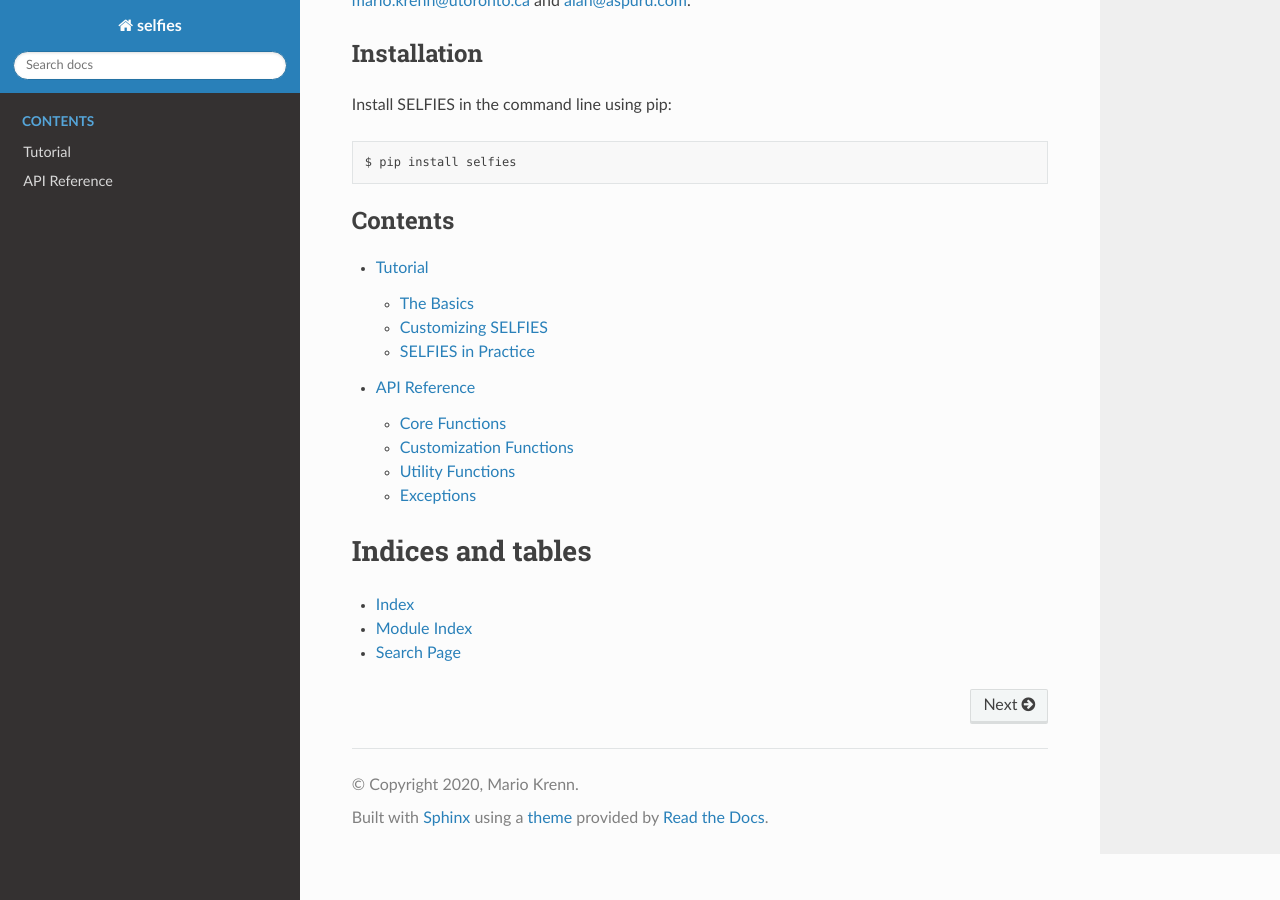
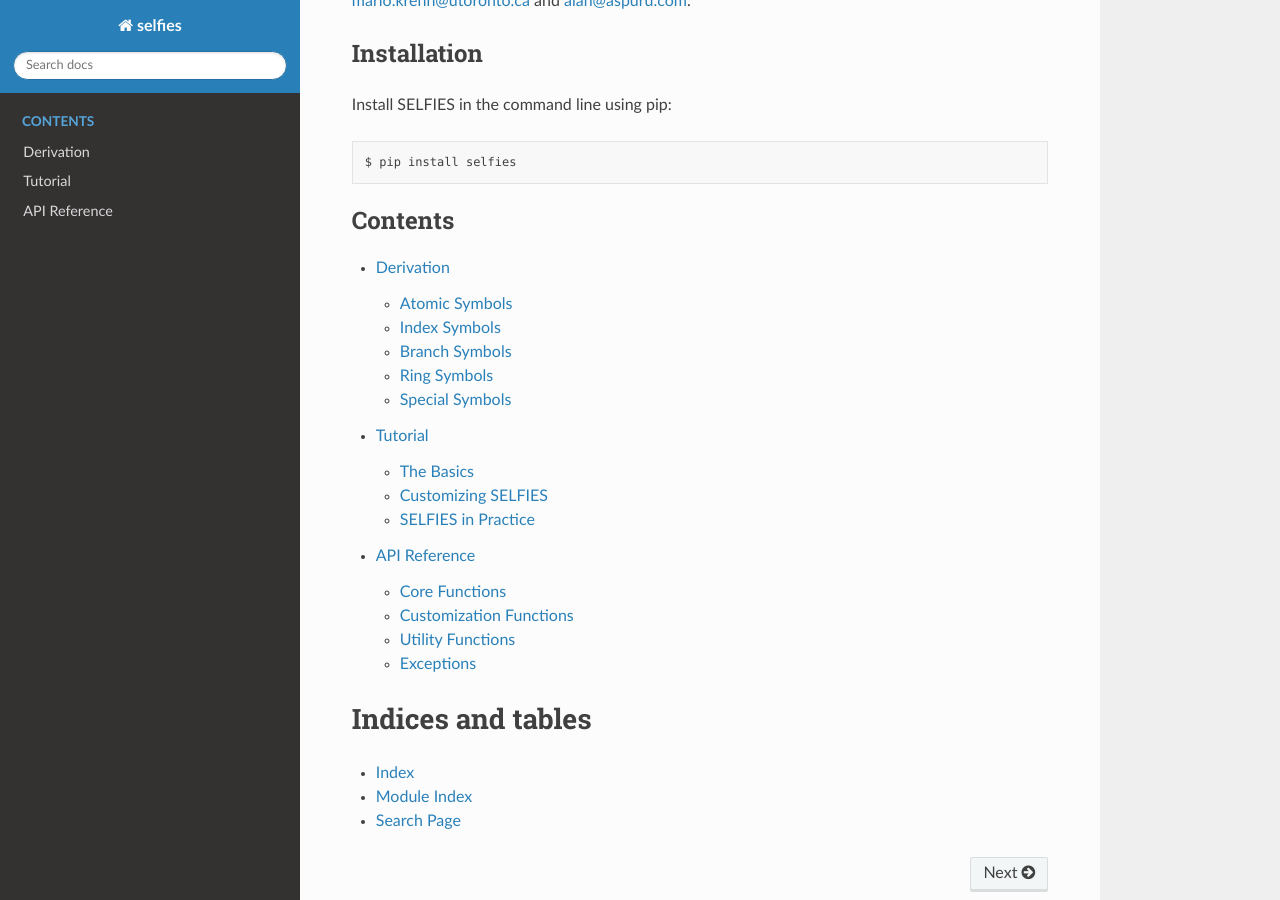
Before and after one commit to aspuru-guzik-group/selfies, a Sphinx documentation site: the page built from docs/source/index.rst, in a window 1280 px wide and 900 px high, scrolled down 411 px. Built offline with Sphinx 7.4.7 and the Read the Docs theme 2.0.0, drawn with Linux system fonts in a browser that asks for light colours; some of the changed lines change nothing that is shown.

Commit message:
Add back SELFIES derivation tutorial in documentation

```diff
--- /dev/null
+++ b/docs/source/derivation.rst
@@ -0,0 +1,281 @@
+Derivation
+============
+
+This section is an informal tutorial on how molecules are derived
+from a SELFIES. The SELFIES grammar has non-terminal symbols or states
+
+.. math::
+
+    X_0, \ldots, X_7, Q
+
+Derivation starts with state :math:`X_0`. The SELFIES is read symbol-by-symbol,
+with each symbol specifying a grammar rule. SELFIES derivation terminates
+when no non-terminal symbols remain. In each subsection, we describe a type of
+SELFIES symbol and the grammar rules associated with it.
+
+Atomic Symbols
+##############
+
+Atomic symbols are of the general form ``[<B><A>]``, where
+``<B> in {'', '/', '\\', '=', '#'}`` is a prefix representing a bond,
+and ``<A>`` is a SMILES symbol representing an atom or ion.
+If the SMILES symbol is enclosed by square brackets (e.g. ``[13C]``),
+then the square brackets are dropped and ``expl`` (for "explicit brackets")
+is appended to obtain ``<A>``. For example:
+
+.. table::
+    :align: center
+
+    +---------+---------------+--------------+----------------+
+    | ``<B>`` | SMILES symbol | ``<A>``      | SELFIES symbol |
+    +=========+===============+==============+================+
+    | ``'='`` | ``N``         | ``N``        | ``[=N]``       |
+    +---------+---------------+--------------+----------------+
+    | ``''``  | ``[C@@H]``    | ``C@@Hexpl`` | ``[C@@Hexpl]`` |
+    +---------+---------------+--------------+----------------+
+    | ``'/'`` | ``[O+]``      | ``O+expl``   | ``[/O+expl]``  |
+    +---------+---------------+--------------+----------------+
+
+Let atomic symbol ``[<B><A>]`` be given, where ``<B>`` is a prefix
+representing a bond with multiplicity :math:`\beta` and ``<A>`` is an atom
+that can make :math:`\alpha` bonds maximally. The atomic symbol maps:
+
+.. math::
+
+    X_i \to \begin{cases}
+        \texttt{<B'><A>}  & \alpha - \mu = 0 \\
+        \texttt{<B'><A>} X_{\alpha - \mu}  & \alpha - \mu \neq 0
+    \end{cases}
+
+where ``<B'>`` is a prefix representing a bond with multiplicity
+:math:`\mu = \min(\beta, \alpha, i)`, or the empty string if :math:`\mu = 0`.
+Note that non-terminal states :math:`X_i` effectively restrict the subsequent
+bond to a multiplicity of at most :math:`i`. We provide an example of
+the derivation of the SELFIES ``[F][=C][=C][#N]``:
+
+.. math::
+
+    X_0 \to \texttt{F}X_1 \to \texttt{FC}X_3 \to \texttt{FC=C}X_2 \to \texttt{FC=C=N}
+
+
+**Discussion:** Intuitively, the formal grammar has the following behaviour.
+An atomic symbol ``[<B><A>]`` connects atom ``<A>`` to the previously derived
+atom through bond type ``<B>``. If creating this bond would violate the bond
+constraints of the previous or current atom, the bond multiplicity is reduced
+(minimally) such that all bond constraints are fulfilled.
+
+**Examples:**
+
+.. table::
+    :align: center
+
+    +---------+-----------------------------+-----------------+
+    | Example | SELFIES                     | SMILES          |
+    +=========+=============================+=================+
+    | 1       | ``[C][=C][C][#C][13Cexpl]`` | ``C=CC#C[13C]`` |
+    +---------+-----------------------------+-----------------+
+    | 2       | ``[C][F][C][C][C][C]``      | ``CF``          |
+    +---------+-----------------------------+-----------------+
+    | 3       | ``[C][O][=C][#O][C][F]``    | ``COC=O``       |
+    +---------+-----------------------------+-----------------+
+
+Index Symbols
+#############
+
+The state :math:`Q` is used to derive the size of branches and
+the location of ring bonds. After a ring or branch symbol, the subsequent
+one or more SELFIES symbols are used to derive an integer from :math:`Q`.
+Note that the specific branch and ring symbol itself will specify exactly
+how many symbols are used in the derivation (e.g. ``[Ring3]`` indicates
+that the subsequent three symbols are used).
+
+First, each subsequent symbol :math:`s_i` is converted to an
+index :math:`\text{idx}(s_i)`, according to the following assignment:
+
+.. table::
+    :align: center
+
+    +-------+-----------------+-------+-----------------+
+    | Index | Symbol          | Index | Symbol          |
+    +=======+=================+=======+=================+
+    | 0     | ``[C]``         | 8     | ``[Branch2_3]`` |
+    +-------+-----------------+-------+-----------------+
+    | 1     | ``[Ring1]``     | 9     | ``[O]``         |
+    +-------+-----------------+-------+-----------------+
+    | 2     | ``[Ring2]``     | 10    | ``[N]``         |
+    +-------+-----------------+-------+-----------------+
+    | 3     | ``[Branch1_1]`` | 11    | ``[=N]``        |
+    +-------+-----------------+-------+-----------------+
+    | 4     | ``[Branch1_2]`` | 12    | ``[=C]``        |
+    +-------+-----------------+-------+-----------------+
+    | 5     | ``[Branch1_3]`` | 13    | ``[#C]``        |
+    +-------+-----------------+-------+-----------------+
+    | 6     | ``[Branch2_1]`` | 14    | ``[S]``         |
+    +-------+-----------------+-------+-----------------+
+    | 7     | ``[Branch2_2]`` | 15    | ``[P]``         |
+    +-------+-----------------+-------+-----------------+
+    | All other symbols assigned index 0.               |
+    +-------+-----------------+-------+-----------------+
+
+Then :math:`Q` is mapped to the hexadecimal (base 16) integer specified
+by the indices. For example, if three symbols :math:`s_1, s_2, s_3` are
+used in the derivation, then :math:`Q` is mapped to:
+
+.. math::
+
+    Q \to (\text{idx}(s_1) \times 16^2) + (\text{idx}(s_2) \times 16) + \text{idx}(s_3)
+
+For example, ``[Ring3][C][Branch1_1][O]`` will derive the number :math:`(039)_{16}=57`.
+
+Branch Symbols
+##############
+
+Branch symbols are of the general form ``[Branch<L>_<M>]``, where
+``<L>, <M> in {1, 2, 3}``. A branch symbol specifies a branch from the
+main chain, analogous to the open and closed curved brackets in SMILES.
+In SELFIES, a branch is derived by a recursive call to the SELFIES
+derivation.
+
+A Branch symbol ``[Branch<L>_<M>]`` maps:
+
+.. math::
+
+    X_i \to \begin{cases}
+        X_i & i \leq 1 \\
+        B(Q, X_{n})X_j & i > 1
+    \end{cases}
+
+where :math:`n = \min(i - 1, \texttt{<M>})` is the derivation state of a new branch,
+and :math:`j = i - n` is the new derivation state of the main chain. In the :math:`i > 1`
+case, the ``<L>`` subsequent symbols are used to derive an integer from the
+state :math:`Q`. Then :math:`B(Q, X_{n})` takes the next :math:`Q + 1` symbols,
+and recursively derives them with initial derivation state :math:`X_{n}`.
+The resulting fragment is taken to be the derived branch, and derivation
+proceeds with the next derivation state :math:`X_j`.
+
+**Discussion:**  Intuitively, branch symbols are skipped for states
+:math:`X_{0-1}` because the previous atom can make at most one bond
+(branches require at least two bonds to be free). It is possible
+that a branch is nested at the start of another branch; in SELFIES, both
+branches will be connected to the same main chain atom (see Example 5 below).
+
+**Examples:**
+
++---------+-------------------------------------------------------+---------------+-------------------------+
+| Example | SELFIES                                               | :math:`Q + 1` | SMILES                  |
++=========+=======================================================+===============+=========================+
+| 1       | ``[C][Branch1_1][C][F][Cl]``                          | 1             | ``C(F)Cl``              |
++---------+-------------------------------------------------------+---------------+-------------------------+
+| 2       | ``[C][Branch1_2][Ring2][=C][C][C][Cl]``               | 3             | ``C(=CCC)Cl``           |
++---------+-------------------------------------------------------+---------------+-------------------------+
+| 3       | ``[S][Branch1_2][C][=O][Branch1_2][C]``               | 1, 1, 1       | ``S(=O)(=O)([O-])[O-]`` |
+|         |                                                       |               |                         |
+|         | ``[=O][Branch1_1][C][O-expl][O-expl]``                |               |                         |
++---------+-------------------------------------------------------+---------------+-------------------------+
+| 4       | ``[C][Branch2_1][Ring1][Branch1_2][C]``               | 21            | ``C(CC...CC)F``         |
+|         |                                                       |               |                         |
+|         | ``[C][C][C][C][C][C][C][C][C][C][C][C]``              |               |                         |
+|         |                                                       |               |                         |
+|         | ``[C][C][C][C][C][C][C][C][F]``                       |               |                         |
+|         +-------------------------------------------------------+---------------+-------------------------+
+|         | Example 4 has a single branch of 21 carbon atoms.                                               |
++---------+-------------------------------------------------------+---------------+-------------------------+
+| 5       | ``[C][Branch1_2][Branch1_1][Branch1_1][C][C][Cl][F]`` | 4, 1          | ``C(C)(Cl)F``           |
++---------+-------------------------------------------------------+---------------+-------------------------+
+
+
+Ring Symbols
+############
+
+Ring symbols are of the general form ``[Ring<L>]`` or ``[Expl<B>Ring<L>]``,
+where ``<L> in {1, 2, 3}`` and ``<B> in {'/', '\\', '=', '#'}`` is a
+prefix representing a bond. A ring symbol specifies a ring bond between two
+atoms, analogous to the ring numbering digits in SMILES.
+
+A Ring symbol ``[Ring<L>]`` maps:
+
+.. math::
+
+    X_i \to \begin{cases}
+        X_i & i = 0 \\
+        R(Q)X_i & i \neq 0
+    \end{cases}
+
+In the :math:`i \neq 0` case, the ``<L>`` subsequent symbols are used to
+derive an integer from the state :math:`Q`. Then :math:`R(Q)` connects the
+*current* atom to the :math:`(Q + 1)`-th preceding atom through a
+single bond. More specifically, the *current* atom is the most recently
+derived atom within the current derivation instance (see Example 5 below).
+If the *current* atom is the :math:`m`-th derived atom, then
+a bond is made between the :math:`m`-th derived atom and the :math:`n`-th
+derived atom, where :math:`n = \max(1, m - (Q + 1))`.
+
+The Ring symbol ``[Expl<B>Ring<L>]`` has an equivalent function to
+``[Ring<L>]``, except that it connects the current and :math:`(Q + 1)`-th
+preceding atom through a bond of type ``<B>``.
+
+**Discussion**: In practice, ring bonds are created during a second pass,
+after all atoms and branches have been derived. The candidate ring
+bonds are temporarily stored in a queue, and then made in
+the order that they appear in the SELFIES. A ring bond will be made if
+its connected atoms can make the ring bond without violating any
+bond constraints. This is the only non-local rule in SELFIES, but is
+efficiently implemented as this number can be determined only by looking
+at one location.
+
+It is also possible that the current atom is already bonded to the
+:math:`(Q + 1)`-th preceding atom, e.g. if :math:`Q = 0`. In this case,
+the multiplicity of the existing bond is increased by the multiplicity of
+the ring bond candidate. Then the multiplicity of the resulting bond is reduced
+(minimally) such that no bond constraints are violated, and the multiplicity
+is at most 3 (see Example 6 below).
+
+**Examples:**
+
++---------+------------------------------------------------------------+---------------+------------------+
+| Example | SELFIES                                                    | :math:`Q + 1` | SMILES           |
++=========+============================================================+===============+==================+
+| 1       | ``[C][=C][C][=C][C][=C][Ring1][Branch1_2]``                | 5             | ``C1=CC=CC=C1``  |
++---------+------------------------------------------------------------+---------------+------------------+
+| 2       | ``[C][C][=C][C][=C][C][Expl=Ring1][Branch1_2]``            | 5             | ``C=1C=CC=CC=1`` |
++---------+------------------------------------------------------------+---------------+------------------+
+| 3       | ``[C][C][Expl=Ring1][C]``                                  | 1             | ``C#C``          |
++---------+------------------------------------------------------------+---------------+------------------+
+| 4       | ``[C][C][C][C][C][C][C][C][C][C][C]``                      | 21            | ``C1CC...CC1``   |
+|         |                                                            |               |                  |
+|         | ``[C][C][C][C][C][C][C][C][C][C][C]``                      |               |                  |
+|         |                                                            |               |                  |
+|         | ``[Ring2][Ring1][Branch1_2]``                              |               |                  |
+|         +------------------------------------------------------------+---------------+------------------+
+|         | Example 4 is a single carbon ring of 22 carbon atoms.                                         |
++---------+------------------------------------------------------------+---------------+------------------+
+| 5       | ``[C][C][C][C][Branch1_1][C][C][Ring1][Ring2][C][C]``      | 3             | ``C1CCC1(C)CC``  |
+|         +------------------------------------------------------------+---------------+------------------+
+|         | Note that the SMILES ``CC1CC(C1)CC`` is not outputted.                                        |
++---------+------------------------------------------------------------+---------------+------------------+
+| 6       | ``[C][C][C][C][Expl=Ring1][Ring2][Expl#Ring1][Ring2]``     | 3, 3          | ``C#1CCC#1``     |
++---------+------------------------------------------------------------+---------------+------------------+
+
+
+
+Special Symbols
+###############
+
+The following are symbols that have a special meaning for SELFIES:
+
+.. _no operation: https://en.wikipedia.org/wiki/NOP_(code)
+
++---------------+-------------------------------------------------------------------------------------------------+
+| Character     | Description                                                                                     |
++===============+=================================================================================================+
+| ``[epsilon]`` | The ``[epsilon]`` symbol maps :math:`X_0 \to X_0` and :math:`X_i \to \epsilon` (the empty       |
+|               | string) for all :math:`i \geq 1`.                                                               |
++---------------+-------------------------------------------------------------------------------------------------+
+| ``[nop]``     | The nop (`no operation`_) symbol is always ignored and skipped over by :func:`selfies.decoder`. |
+|               |                                                                                                 |
+|               | Thus, it can be used as a padding symbol for SELFIES.                                           |
++---------------+-------------------------------------------------------------------------------------------------+
+| ``.``         | The dot symbol is used to indicate disconnected or ionic compounds, similar to how it is        |
+|               |                                                                                                 |
+|               | used in SMILES.                                                                                 |
++---------------+-------------------------------------------------------------------------------------------------+
--- a/docs/source/index.rst
+++ b/docs/source/index.rst
@@ -35,6 +35,7 @@
    :maxdepth: 2
    :caption: Contents
 
+   derivation
    tutorial.ipynb
    selfies
 
```
